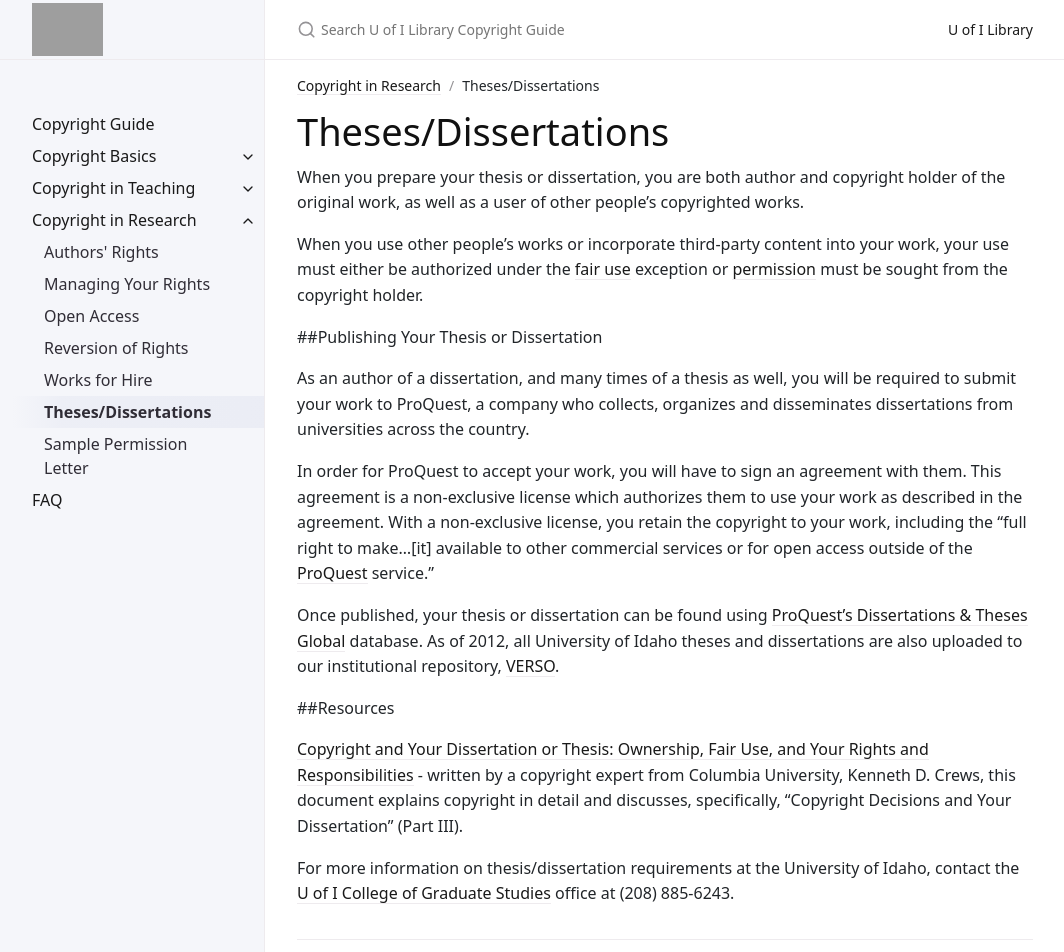
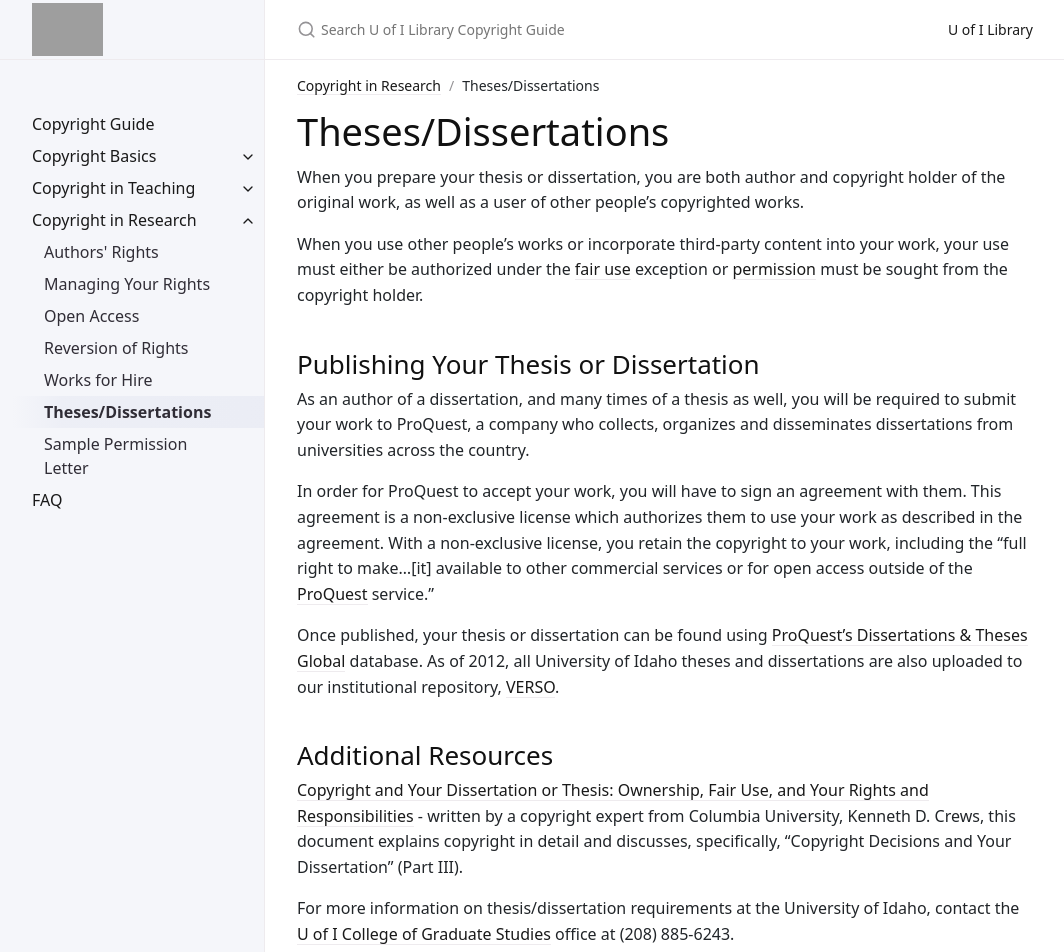
Before and after one commit to uidaholib/copyright-guide, a Jekyll site: the page built from guide/research/thes-dis.md, in a window 1280 px wide and 1190 px high. Shown: the top 952 px of the window, without its empty margins (107-1171 px from the left). Built offline with Jekyll 4.4.1, drawn with Linux system fonts in a browser that asks for light colours; grey boxes are pictures that could not be loaded.

Commit message:
Update thes-dis.md

```diff
--- a/guide/research/thes-dis.md
+++ b/guide/research/thes-dis.md
@@ -10,7 +10,7 @@ When you prepare your thesis or dissertation, you are both author and copyright
 
 When you use other people's works or incorporate third-party content into your work, your use must either be authorized under the [fair use](#whatisfairuse) exception or [permission](#permission) must be sought from the copyright holder.
 
-##Publishing Your Thesis or Dissertation
+## Publishing Your Thesis or Dissertation
 
 As an author of a dissertation, and many times of a thesis as well, you will be required to submit your work to ProQuest, a company who collects, organizes and disseminates dissertations from universities across the country.
 
@@ -18,7 +18,7 @@ In order for ProQuest to accept your work, you will have to sign an agreement wi
 
 Once published, your thesis or dissertation can be found using [ProQuest’s Dissertations & Theses Global](https://www.proquest.com/pqdtglobal?accountid=14551) database. As of 2012, all University of Idaho theses and dissertations are also uploaded to our institutional repository, [VERSO](https://verso.uidaho.edu/esploro/search/collections/UI-Theses-and-Dissertations/etds?institution=01ALLIANCE_UID).
 
-##Resources
+## Additional Resources
 
 [Copyright and Your Dissertation or Thesis: Ownership, Fair Use, and Your Rights and Responsibilities](http://media2.proquest.com/documents/copyright_dissthesis_ownership.pdf) - written by a copyright expert from Columbia University, Kenneth D. Crews, this document explains copyright in detail and discusses, specifically, "Copyright Decisions and Your Dissertation" (Part III).
 
```
